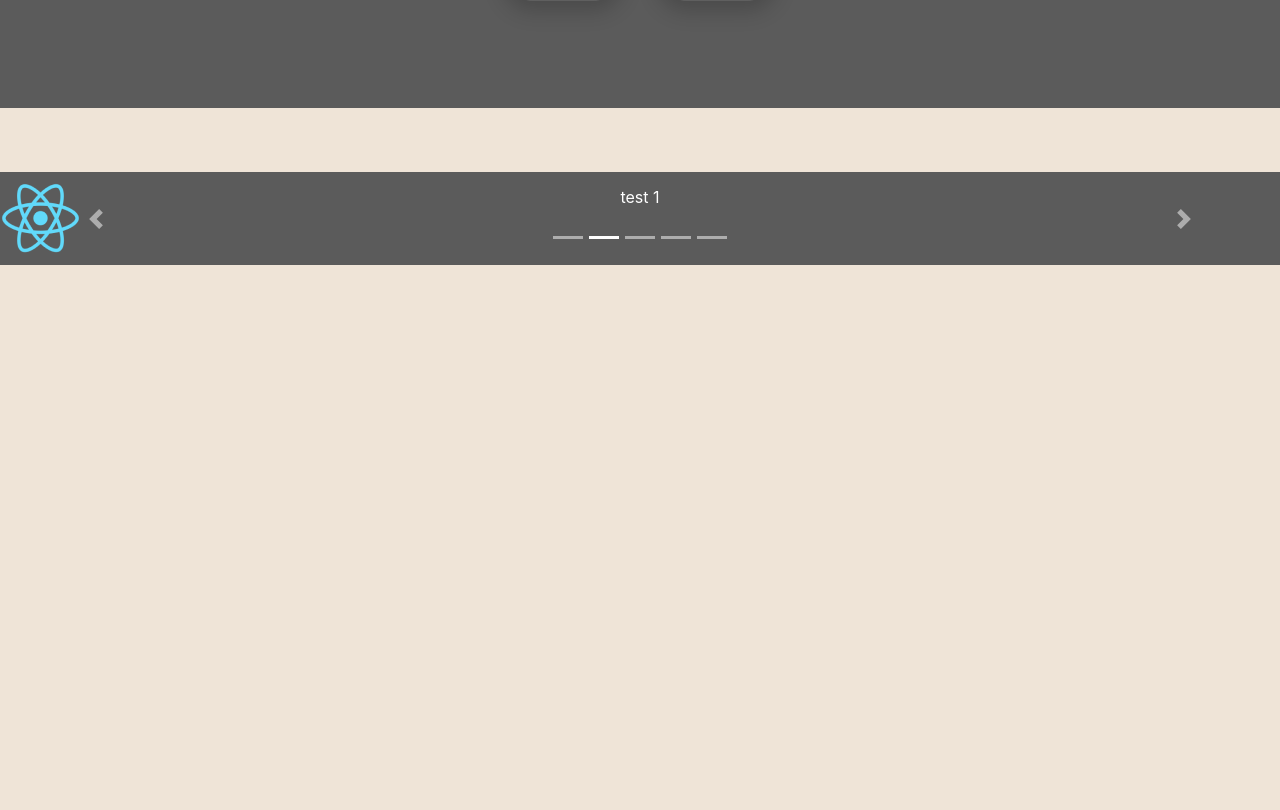
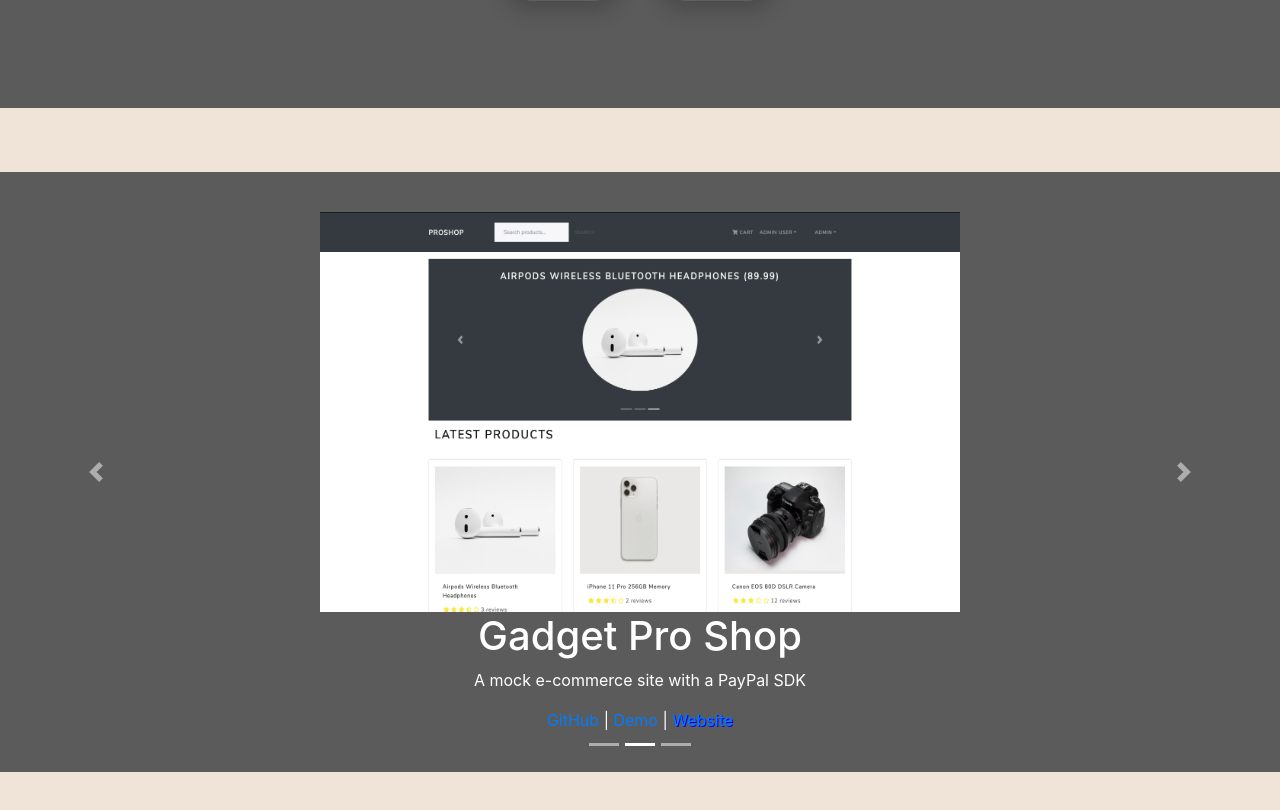
Before and after one commit to radbahi/personal-website, a React (Create React App) app: page / in a window 1280 px wide. Shown: the part 2212-3022 px from the top of the page. Built offline with nearby package versions, Linux system fonts and the light colour scheme.

Commit message:
working on carousel

```diff
--- a/src/App.css
+++ b/src/App.css
@@ -134,6 +134,8 @@
   padding-bottom: 5%;
   height: 95vh;
   width: 100vw;
+  align-items: center;
+  text-align: center;
 }
 
 .links-div {
--- a/src/components/Projects.js
+++ b/src/components/Projects.js
@@ -1,43 +1,81 @@
 import React from 'react'
 import Carousel from 'react-bootstrap/Carousel'
-import javascriptLogo from '../local_images/javascript-logo.png'
-import reactLogo from '../local_images/react-logo.png'
-import reduxLogo from '../local_images/redux-logo.png'
-import rubyLogo from '../local_images/ruby-logo.png'
-import railsLogo from '../local_images/rails-logo.png'
+import covid19TrackerImg from '../local_images/covid19tracker.png'
+import proShopImg from '../local_images/proshop.png'
+import HanxImg from '../local_images/HANXIMG.jpg'
 
 const Projects = () => {
   return (
     <div className='project-div'>
-      <Carousel style={{ background: '#5b5b5b' }}>
+      <Carousel style={{ background: '#5b5b5b', paddingTop: '5vh' }}>
         <Carousel.Item>
-          <img src={javascriptLogo} />
-          <Carousel.Caption>
-            <p>test 1</p>
+          <img
+            style={{ height: '70vh', width: '50vw', paddingBottom: '20vh' }}
+            src={covid19TrackerImg}
+          />
+          <Carousel.Caption style={{ marginTop: '600px' }}>
+            <h1>COVID-19 Tracker</h1>
+            <p>A data tracking and visual tool for the virus</p>
+            <a href='https://github.com/teapuddles/CovidTrackerBackend'>
+              Backend
+            </a>
+            {' | '}
+            <a href='https://github.com/radbahi/CovidTrackerFrontend'>
+              Frontend
+            </a>
+            {' | '}
+            <a
+              style={{ textShadow: '1px 1px blue' }}
+              href='https://covid19trackerfrontend.herokuapp.com/'
+            >
+              Website
+            </a>
           </Carousel.Caption>
         </Carousel.Item>
         <Carousel.Item>
-          <img src={reactLogo} />
+          <img
+            style={{ height: '70vh', width: '50vw', paddingBottom: '20vh' }}
+            src={proShopImg}
+          />
           <Carousel.Caption>
-            <p>test 1</p>
+            <h1>Gadget Pro Shop</h1>
+            <p>A mock e-commerce site with a PayPal SDK</p>
+
+            <a href='https://github.com/radbahi/UdemyProShop'>GitHub</a>
+            {' | '}
+            <a href='https://www.youtube.com/watch?v=NwZI-5Ej-44'>Demo</a>
+            {' | '}
+            <a
+              style={{ textShadow: '1px 1px blue' }}
+              href='https://udemyproshop.herokuapp.com/'
+            >
+              Website
+            </a>
           </Carousel.Caption>
         </Carousel.Item>
         <Carousel.Item>
-          <img src={reduxLogo} />
+          <img
+            style={{ height: '70vh', width: '50vw', paddingBottom: '20vh' }}
+            src={HanxImg}
+          />
           <Carousel.Caption>
-            <p>test 1</p>
-          </Carousel.Caption>
-        </Carousel.Item>
-        <Carousel.Item>
-          <img src={rubyLogo} />
-          <Carousel.Caption>
-            <p>test 1</p>
-          </Carousel.Caption>
-        </Carousel.Item>
-        <Carousel.Item>
-          <img src={railsLogo} />
-          <Carousel.Caption>
-            <p>test 1</p>
+            <h1>HANX!</h1>
+            <p>A mock e-commerce and fan site utilizing a styling library </p>
+
+            <a
+              style={{ textShadow: '1px 1px blue' }}
+              href='https://github.com/radbahi/hanx-backend'
+            >
+              Backend
+            </a>
+            {' | '}
+            <a href='https://github.com/hylobates-lar/hanx-frontend'>
+              Frontend
+            </a>
+            {' | '}
+            <a href='https://www.youtube.com/watch?v=wLqJUypct4o'>Demo</a>
+            {' | '}
+            <a href='https://hanx.netlify.app/'>Website</a>
           </Carousel.Caption>
         </Carousel.Item>
       </Carousel>
```
Also changed, not shown: src/local_images/covid19tracker.png (added), src/local_images/proshop.png (added).
